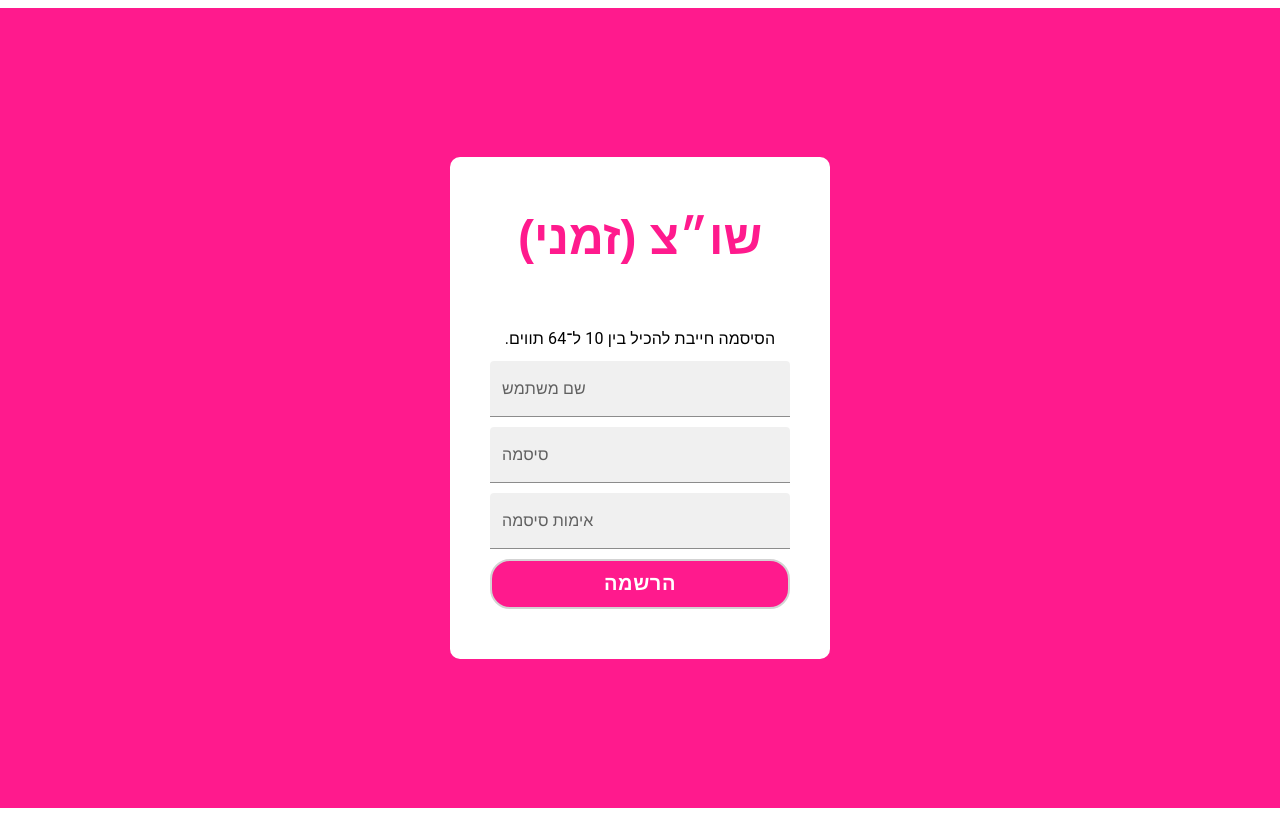
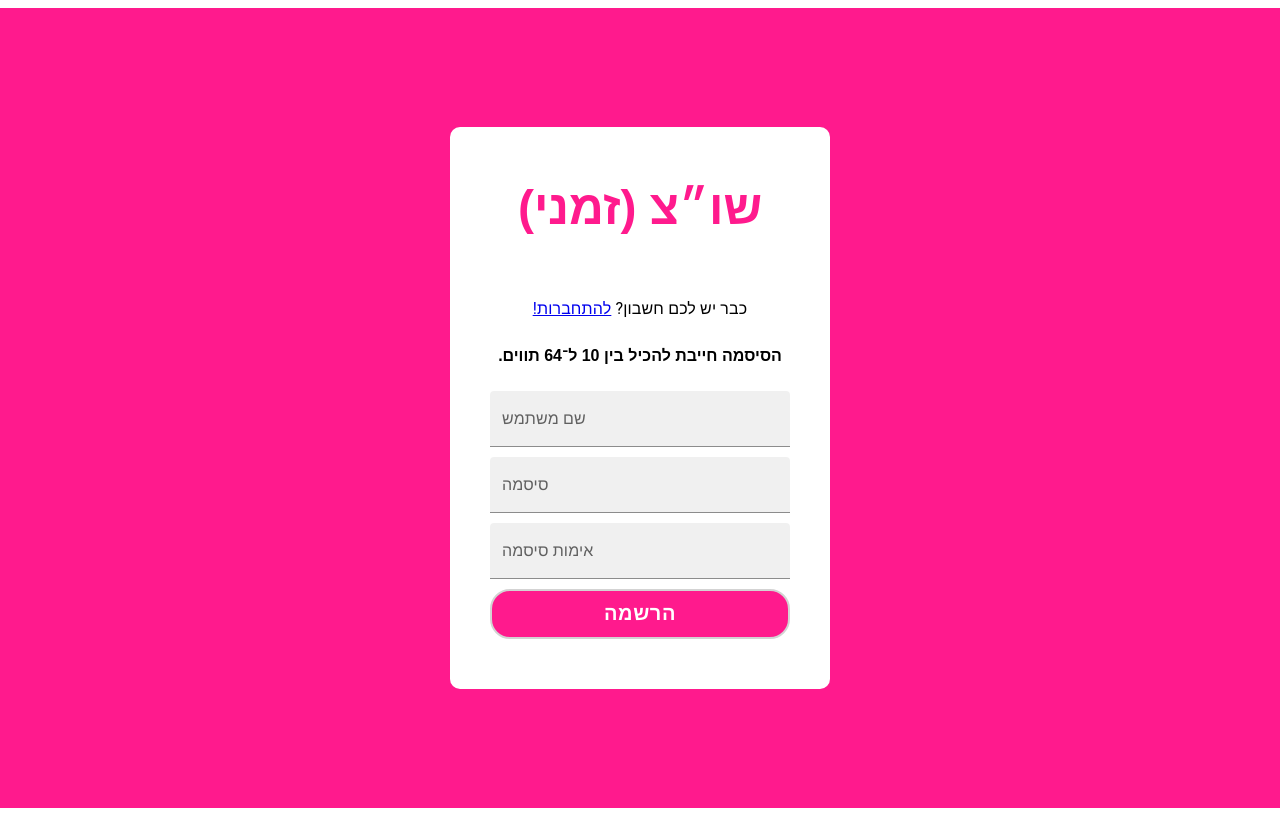
Before and after one commit to Granola5791/video-calls-service, a React (Vite) app in the folder front-end/: page /signup in a window 1280 px wide. Built offline with nearby package versions, Linux system fonts and the light colour scheme.

Commit message:
added navigation text to login and signup pages.

```diff
--- a/front-end/src/constants/hebrew-constants.ts
+++ b/front-end/src/constants/hebrew-constants.ts
@@ -12,6 +12,14 @@ export const Auth = {
     loginButton: "התחבר",
     signUpButton: "הרשמה",
     passwordRequirements: `הסיסמה חייבת להכיל בין ${AuthRequirements.passwordMinLength} ל־${AuthRequirements.passwordMaxLength} תווים.`,
+    alreadyHaveAccount: {
+        text: "כבר יש לכם חשבון? ",
+        linkText: "להתחברות!",
+    },
+    noAccountYet: {
+        text: "עוד אין לכם חשבון? ",
+        linkText: "להרשמה!",
+    }
 };
 
 export const Errors = {
--- a/front-end/src/pages/LoginPage.tsx
+++ b/front-end/src/pages/LoginPage.tsx
@@ -1,5 +1,5 @@
 import { useState } from "react"
-import { General, Auth, Errors, SuccessMessages } from "../constants/hebrew-constants"
+import { General, Auth, Errors } from "../constants/hebrew-constants"
 import { CenteredColumn, CenteredFilledScreen } from "../styled-components/StyledBoxes"
 import { LongButtonFilled } from "../styled-components/StyledButtons"
 import { StyledTitle } from "../styled-components/StyledText"
@@ -7,6 +7,8 @@ import { StyledTextField } from "../styled-components/StyledTextFields"
 import { ErrorText } from "../styled-components/StyledErrors"
 import { ApiEndpoints, BackendAddress, HttpStatusCodes } from "../constants/backend-constants"
 import { useNavigation } from "../utils/navigation"
+import { Typography } from "@mui/material"
+import { Link } from "react-router-dom"
 
 const LoginPage = () => {
 
@@ -44,6 +46,10 @@ const LoginPage = () => {
                 <StyledTitle>{General.appName}</StyledTitle>
 
                 <CenteredColumn>
+                    <Typography>
+                        {Auth.noAccountYet.text}
+                        <Link to="/signup">{Auth.noAccountYet.linkText}</Link>
+                    </Typography>
                     <StyledTextField
                         label={Auth.username}
                         variant="filled"
--- a/front-end/src/pages/SignupPage.tsx
+++ b/front-end/src/pages/SignupPage.tsx
@@ -2,12 +2,13 @@ import React from 'react'
 import { General, Auth, Errors, SuccessMessages } from "../constants/hebrew-constants"
 import { CenteredColumn, CenteredFilledScreen } from "../styled-components/StyledBoxes"
 import { LongButtonFilled } from "../styled-components/StyledButtons"
-import { StyledTitle } from "../styled-components/StyledText"
+import { BoldText, StyledTitle } from "../styled-components/StyledText"
 import { StyledTextField } from "../styled-components/StyledTextFields"
 import { BackendAddress, ApiEndpoints, HttpStatusCodes } from '../constants/backend-constants'
 import { ErrorText } from '../styled-components/StyledErrors'
 import { Typography } from '@mui/material'
 import { AuthRequirements } from '../constants/general-contants'
+import { Link } from 'react-router-dom'
 
 const SignupPage = () => {
 
@@ -30,7 +31,7 @@ const SignupPage = () => {
             username.length <= AuthRequirements.usernameMaxLength;
     }
 
-    const HandleLogin = async () => {
+    const HandleSignup = async () => {
         setResponse(Auth.wait);
         if (!IsUsernameValid(username)) {
             setResponse(Errors.invalidUsername);
@@ -71,7 +72,11 @@ const SignupPage = () => {
                 <StyledTitle>{General.appName}</StyledTitle>
 
                 <CenteredColumn>
-                    <Typography>{Auth.passwordRequirements}</Typography>
+                    <Typography>
+                        {Auth.alreadyHaveAccount.text}
+                        <Link to="/login">{Auth.alreadyHaveAccount.linkText}</Link>
+                    </Typography>
+                    <BoldText>{Auth.passwordRequirements}</BoldText>
                     <StyledTextField
                         label={Auth.username}
                         variant="filled"
@@ -89,7 +94,7 @@ const SignupPage = () => {
                         variant="filled"
                         onChange={(e) => setRePassword(e.target.value)}
                     />
-                    <LongButtonFilled onClick={HandleLogin}>{Auth.signUpButton}</LongButtonFilled>
+                    <LongButtonFilled onClick={HandleSignup}>{Auth.signUpButton}</LongButtonFilled>
                     <ErrorText>{response}</ErrorText>
                 </ CenteredColumn>
             </CenteredColumn>
--- a/front-end/src/styled-components/StyledText.ts
+++ b/front-end/src/styled-components/StyledText.ts
@@ -7,3 +7,7 @@ export const StyledTitle = styled.h1 ({
     color: Colors.primary,
     textAlign: 'center',
 });
+
+export const BoldText = styled.p ({
+    fontWeight: 'bold',
+});
```
